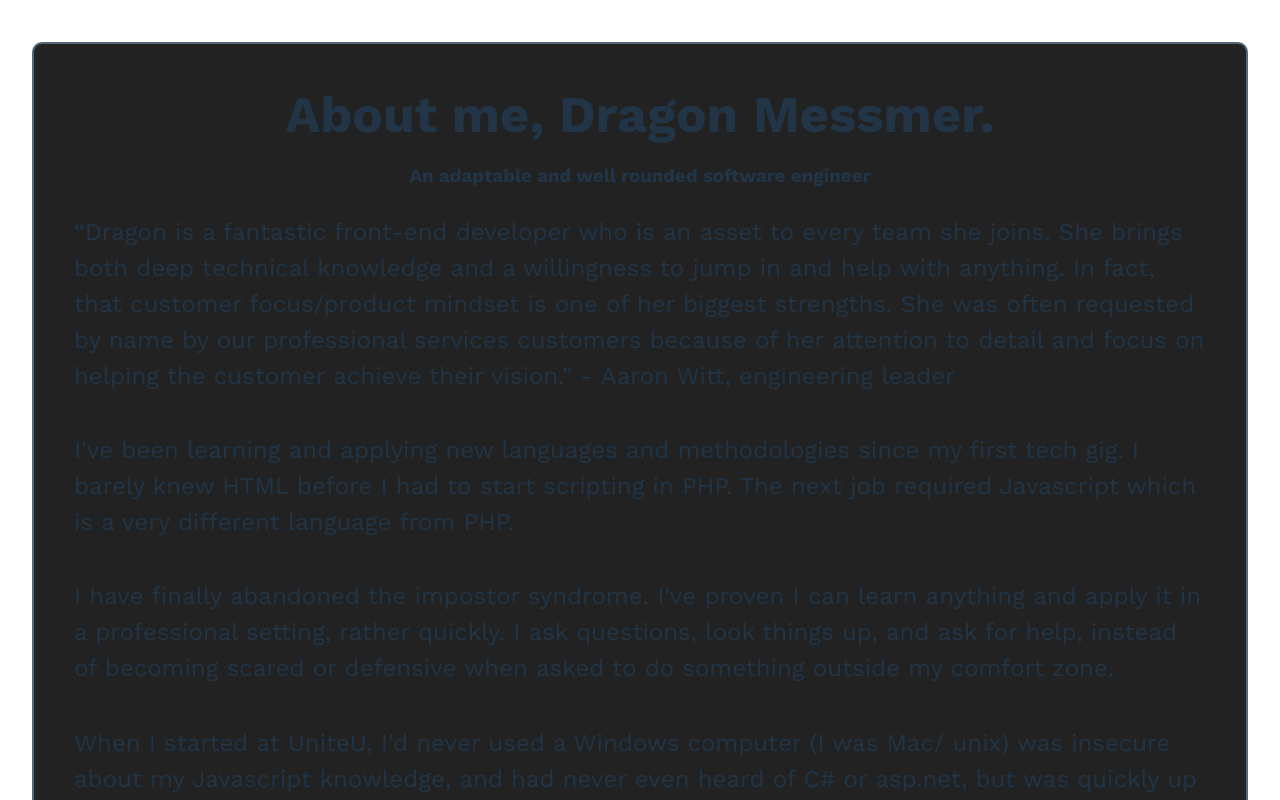
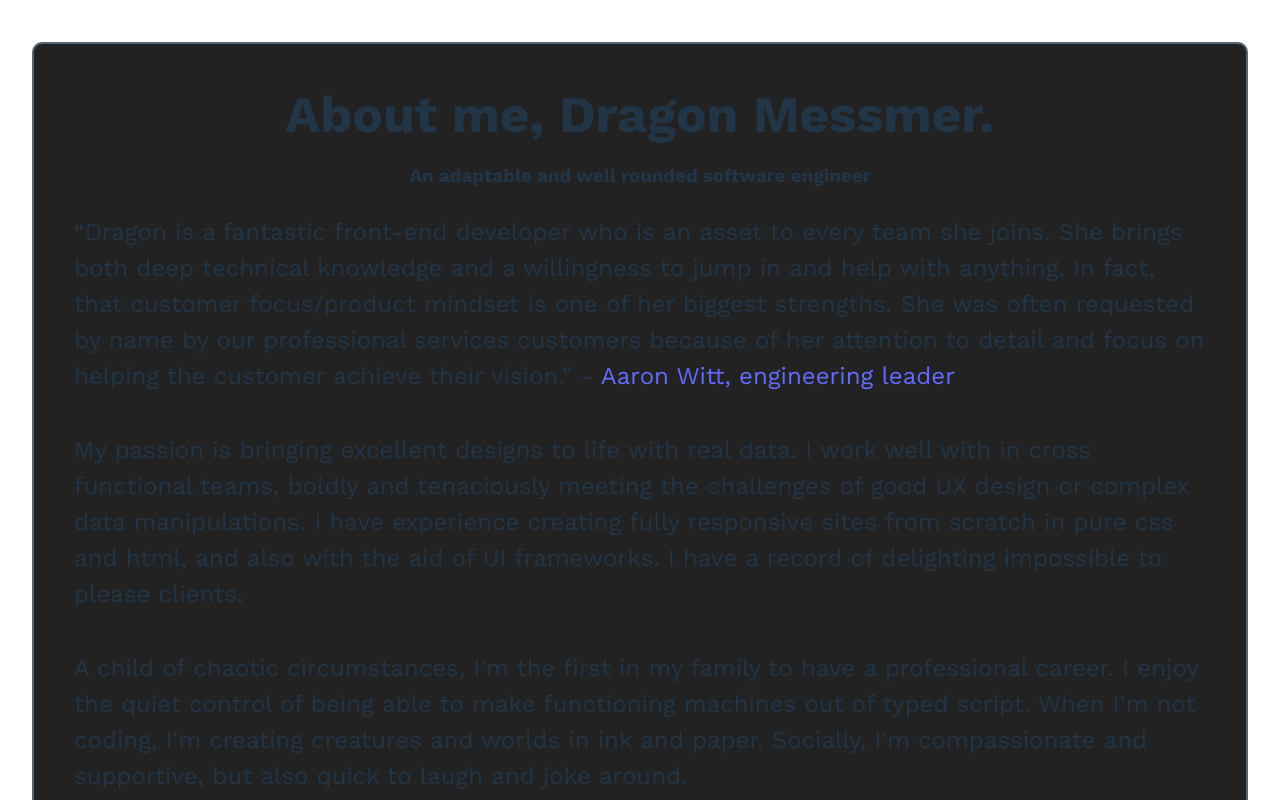
Before and after one commit to skullyflower/hire-dragon, a React (Vite) app: page / in a window 1280 px wide. Both pictures are taken after a click on the element "... Show more". Shown: the top 800 px of the page. Built offline with nearby package versions, Linux system fonts and the light colour scheme.

Commit message:
updated about me

```diff
--- a/src/HireMe/HireMe.tsx
+++ b/src/HireMe/HireMe.tsx
@@ -17,7 +17,7 @@ type SlideLinkType = { name: string; href: string };
 const SlideLink = ({ name, href }: SlideLinkType) => {
   return (
     <div className='slideLink'>
-      <a href={href} target={name}>
+      <a href={href} target={name} rel='noopener'>
         {name}
       </a>
     </div>
@@ -40,33 +40,51 @@ export const HireMe = () => {
               with anything. In fact, that customer focus/product mindset is one of her biggest
               strengths. She was often requested by name by our professional services customers
               because of her attention to detail and focus on helping the customer achieve their
-              vision.&rdquo; - <i>Aaron Witt, engineering leader</i>
+              vision.&rdquo; -{' '}
+              <i>
+                <a
+                  href='https://www.linkedin.com/in/aaron-witt-1455783/'
+                  target='aaron'
+                  rel='noopener'
+                >
+                  Aaron Witt, engineering leader
+                </a>
+              </i>
             </p>
             {textExpanded && (
               <>
                 <p>
+                  My passion is bringing excellent designs to life with real data. I work well with
+                  in cross functional teams, boldly and tenaciously meeting the challenges of good
+                  UX design or complex data manipulations. I have experience creating fully
+                  responsive sites from scratch in pure css and html, and also with the aid of UI
+                  frameworks. I have a record of delighting impossible to please clients.
+                </p>
+                <p>
+                  A child of chaotic circumstances, I&apos;m the first in my family to have a
+                  professional career. I enjoy the quiet control of being able to make functioning
+                  machines out of typed script. When I&apos;m not coding, I&apos;m creating
+                  creatures and worlds in ink and paper. Socially, I&apos;m compassionate and
+                  supportive, but also quick to laugh and joke around.
+                </p>
+                <p>
+                  Professionally, I have finally abandoned the impostor syndrome. I&apos;ve proven I
+                  can learn anything and apply it in a professional setting, rather quickly. I ask
+                  questions, look things up, and ask for help.
+                </p>
+                <p>
                   I&apos;ve been learning and applying new languages and methodologies since my
                   first tech gig. I barely knew HTML before I had to start scripting in PHP. The
-                  next job required Javascript which is a very different language from PHP.
+                  next job required Javascript which is a very different language from PHP. Since
+                  then I&apos;ve worked in C#, angularJs, JQuery, and other languages and
+                  frameworks, up and down the stack.
                 </p>
                 <p>
-                  I have finally abandoned the impostor syndrome. I&apos;ve proven I can learn
-                  anything and apply it in a professional setting, rather quickly. I ask questions,
-                  look things up, and ask for help, instead of becoming scared or defensive when
-                  asked to do something outside my comfort zone.
+                  Then at Homepoint I had the opportunity to start building with React and have come
+                  to love the way React lends itself to clean, organized reusable code. (Not that
+                  you cannot make a mess of it.){' '}
                 </p>
-                <p>
-                  When I started at UniteU, I&apos;d never used a Windows computer (I was Mac/ unix)
-                  was insecure about my Javascript knowledge, and had never even heard of C# or
-                  asp.net, but was quickly up and running in it all, and soon became the dev most
-                  requested by the pickiest clients.
-                </p>
-                <p>
-                  Then at Homepoint I got the opportunity to start building with React and have come
-                  into myself. I love the way React lends itself to clean, organized reusable code.
-                  (Not that you cannot make a mess of it.) I wonder where my next position will
-                  bring me? Ruby on Rails perhaps?
-                </p>
+                <p>I wonder where my next position will bring me? Ruby on Rails perhaps?</p>
               </>
             )}
           </div>
```
